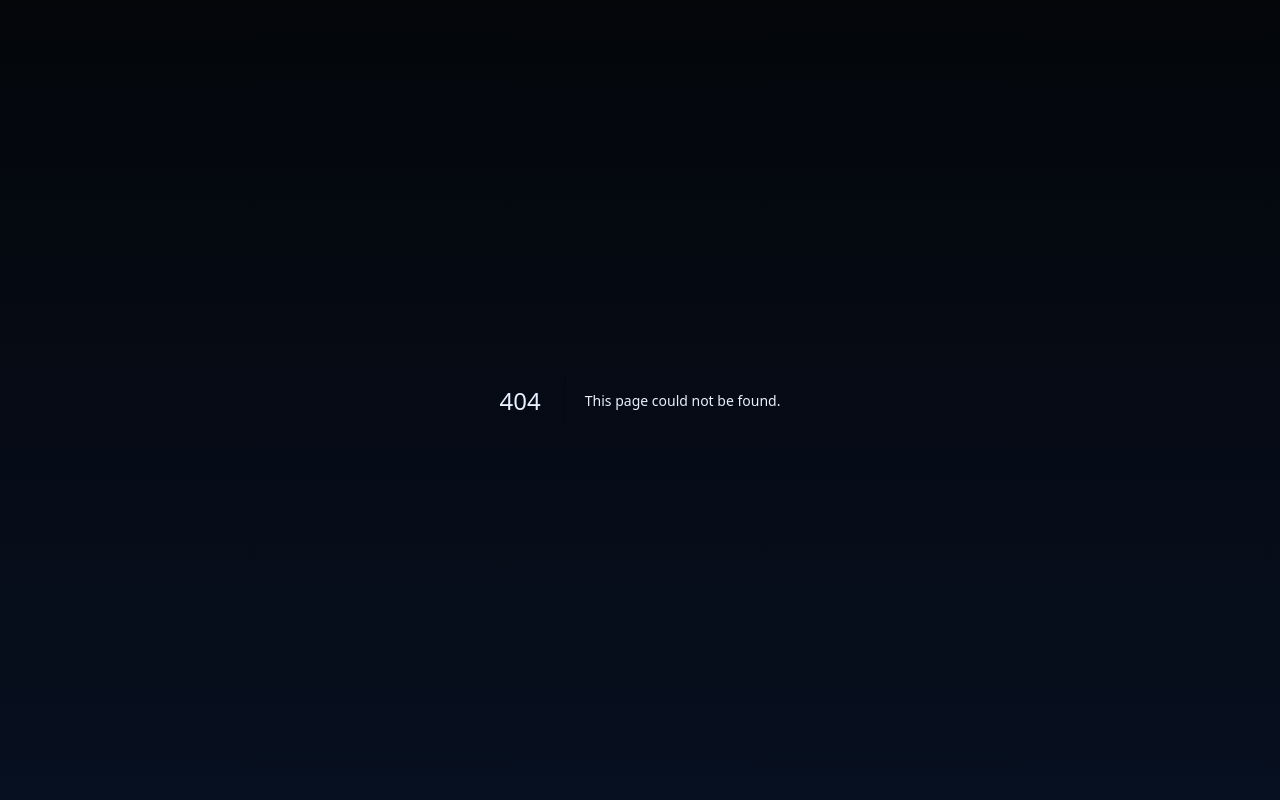
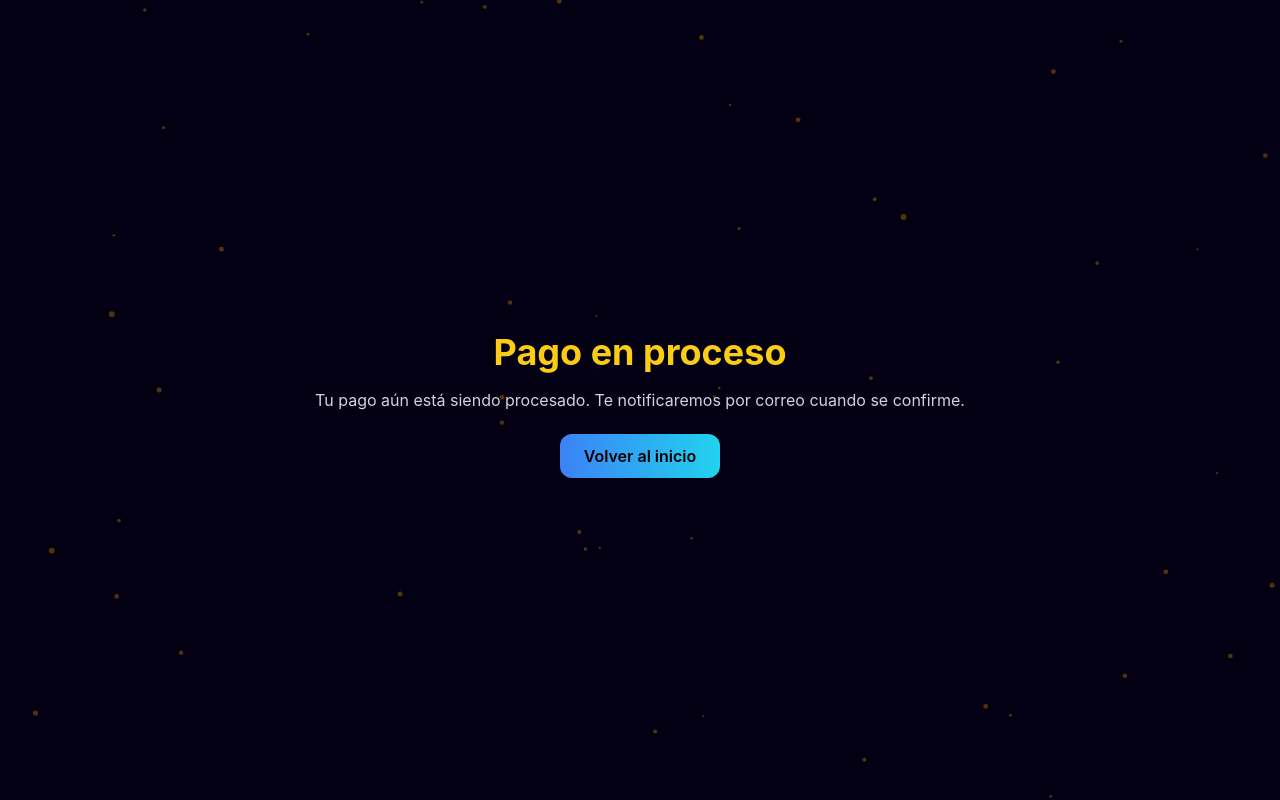
Before and after one commit to hbns13415/gia-agency, a Next.js app: page /pending in a window 1280 px wide. Before the commit this address had no page. Built offline with nearby package versions, Linux system fonts and the light colour scheme.

Commit message:
Create pending.js

```diff
--- /dev/null
+++ b/pages/pending.js
@@ -0,0 +1,54 @@
+// pages/pending.js
+import { useEffect, useRef } from "react";
+
+export default function Pending() {
+  const canvasRef = useRef(null);
+
+  useEffect(() => {
+    const canvas = canvasRef.current;
+    const ctx = canvas.getContext("2d");
+    const particles = Array.from({ length: 50 }, () => ({
+      x: Math.random() * window.innerWidth,
+      y: Math.random() * window.innerHeight,
+      vx: (Math.random() - 0.5) * 0.5,
+      vy: (Math.random() - 0.5) * 0.5,
+      r: Math.random() * 2 + 1,
+    }));
+
+    const draw = () => {
+      canvas.width = window.innerWidth;
+      canvas.height = window.innerHeight;
+      ctx.clearRect(0, 0, canvas.width, canvas.height);
+      ctx.fillStyle = "#ffaa00";
+      particles.forEach((p) => {
+        p.x += p.vx;
+        p.y += p.vy;
+        if (p.x < 0 || p.x > canvas.width) p.vx *= -1;
+        if (p.y < 0 || p.y > canvas.height) p.vy *= -1;
+        ctx.beginPath();
+        ctx.arc(p.x, p.y, p.r, 0, Math.PI * 2);
+        ctx.fill();
+      });
+      requestAnimationFrame(draw);
+    };
+    draw();
+  }, []);
+
+  return (
+    <div className="relative min-h-screen flex flex-col items-center justify-center bg-[#030014] text-white overflow-hidden text-center px-6">
+      <canvas ref={canvasRef} className="absolute inset-0 opacity-30" />
+      <div className="relative z-10">
+        <h1 className="text-4xl font-bold text-yellow-400 mb-4">Pago en proceso</h1>
+        <p className="text-gray-300 mb-8">
+          Tu pago aún está siendo procesado. Te notificaremos por correo cuando se confirme.
+        </p>
+        <a
+          href="/"
+          className="bg-gradient-to-r from-blue-500 to-cyan-400 text-black font-semibold px-6 py-3 rounded-xl hover:opacity-90 transition"
+        >
+          Volver al inicio
+        </a>
+      </div>
+    </div>
+  );
+}
```
